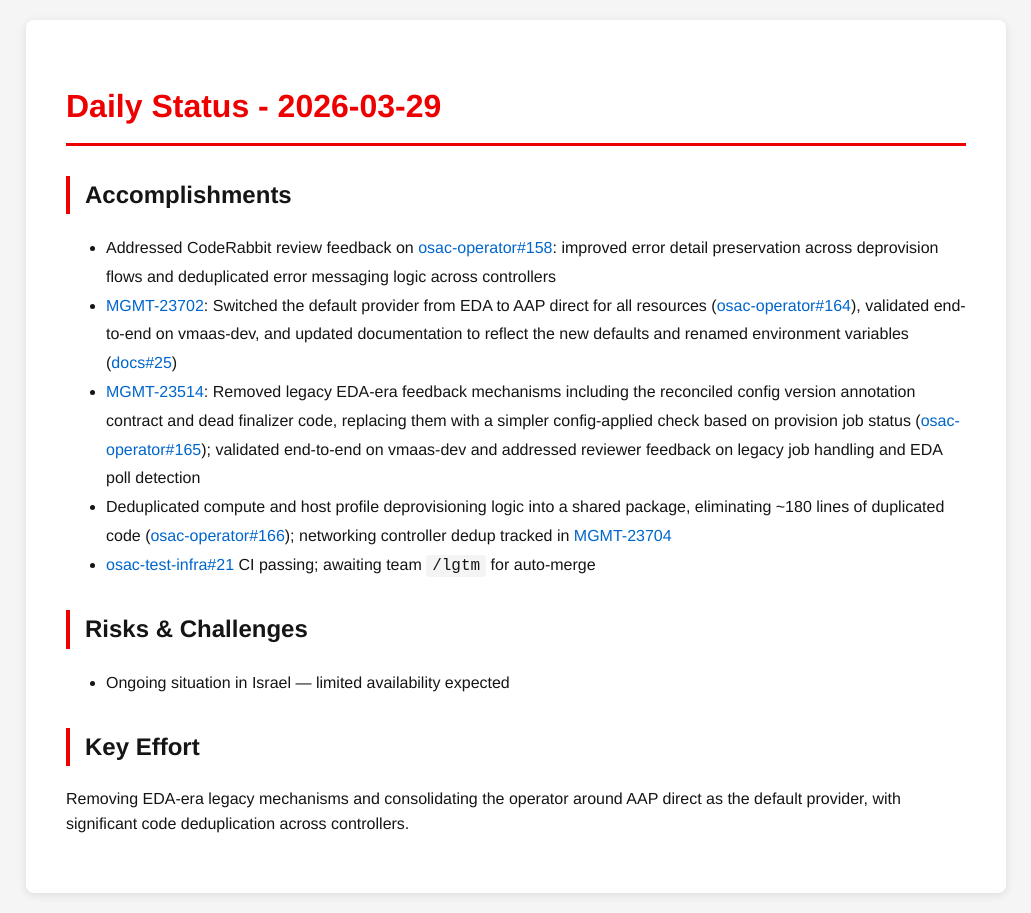
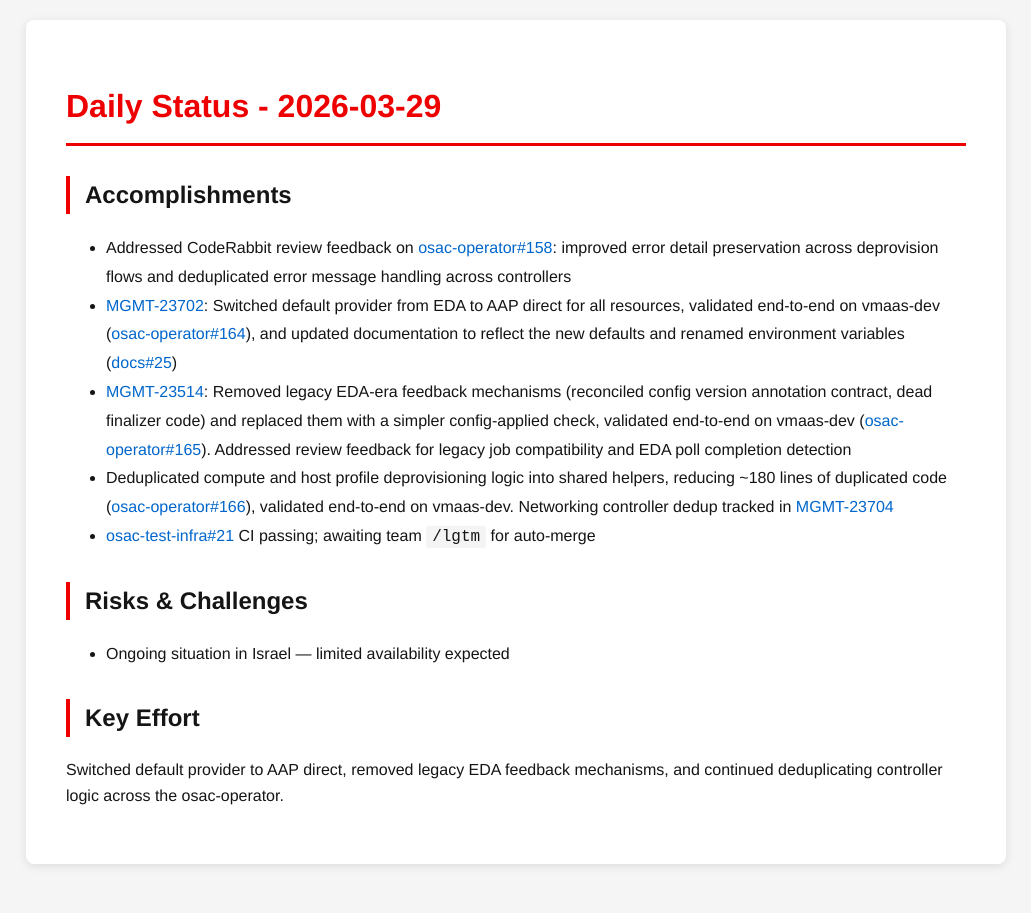
Before and after one commit to tzvatot/daily-status, a Jekyll site: the page built from 2026-03-29.md, in a window 1280 px wide. Shown: the whole page, without its empty margins (124-1155 px from the left). Built offline with Jekyll 4.4.1, drawn with Linux system fonts in a browser that asks for light colours.

Commit message:
Daily status update - 2026-03-29

```diff
--- a/2026-03-29.md
+++ b/2026-03-29.md
@@ -7,14 +7,14 @@ date: 2026-03-29
 # Daily Status - 2026-03-29
 
 ## Accomplishments
-- Addressed CodeRabbit review feedback on [osac-operator#158](https://github.com/osac-project/osac-operator/pull/158): improved error detail preservation across deprovision flows and deduplicated error messaging logic across controllers
-- [MGMT-23702](https://issues.redhat.com/browse/MGMT-23702): Switched the default provider from EDA to AAP direct for all resources ([osac-operator#164](https://github.com/osac-project/osac-operator/pull/164)), validated end-to-end on vmaas-dev, and updated documentation to reflect the new defaults and renamed environment variables ([docs#25](https://github.com/osac-project/docs/pull/25))
-- [MGMT-23514](https://issues.redhat.com/browse/MGMT-23514): Removed legacy EDA-era feedback mechanisms including the reconciled config version annotation contract and dead finalizer code, replacing them with a simpler config-applied check based on provision job status ([osac-operator#165](https://github.com/osac-project/osac-operator/pull/165)); validated end-to-end on vmaas-dev and addressed reviewer feedback on legacy job handling and EDA poll detection
-- Deduplicated compute and host profile deprovisioning logic into a shared package, eliminating ~180 lines of duplicated code ([osac-operator#166](https://github.com/osac-project/osac-operator/pull/166)); networking controller dedup tracked in [MGMT-23704](https://issues.redhat.com/browse/MGMT-23704)
+- Addressed CodeRabbit review feedback on [osac-operator#158](https://github.com/osac-project/osac-operator/pull/158): improved error detail preservation across deprovision flows and deduplicated error message handling across controllers
+- [MGMT-23702](https://issues.redhat.com/browse/MGMT-23702): Switched default provider from EDA to AAP direct for all resources, validated end-to-end on vmaas-dev ([osac-operator#164](https://github.com/osac-project/osac-operator/pull/164)), and updated documentation to reflect the new defaults and renamed environment variables ([docs#25](https://github.com/osac-project/docs/pull/25))
+- [MGMT-23514](https://issues.redhat.com/browse/MGMT-23514): Removed legacy EDA-era feedback mechanisms (reconciled config version annotation contract, dead finalizer code) and replaced them with a simpler config-applied check, validated end-to-end on vmaas-dev ([osac-operator#165](https://github.com/osac-project/osac-operator/pull/165)). Addressed review feedback for legacy job compatibility and EDA poll completion detection
+- Deduplicated compute and host profile deprovisioning logic into shared helpers, reducing ~180 lines of duplicated code ([osac-operator#166](https://github.com/osac-project/osac-operator/pull/166)), validated end-to-end on vmaas-dev. Networking controller dedup tracked in [MGMT-23704](https://issues.redhat.com/browse/MGMT-23704)
 - [osac-test-infra#21](https://github.com/osac-project/osac-test-infra/pull/21) CI passing; awaiting team `/lgtm` for auto-merge
 
 ## Risks & Challenges
 - Ongoing situation in Israel — limited availability expected
 
 ## Key Effort
-Removing EDA-era legacy mechanisms and consolidating the operator around AAP direct as the default provider, with significant code deduplication across controllers.
+Switched default provider to AAP direct, removed legacy EDA feedback mechanisms, and continued deduplicating controller logic across the osac-operator.
```
